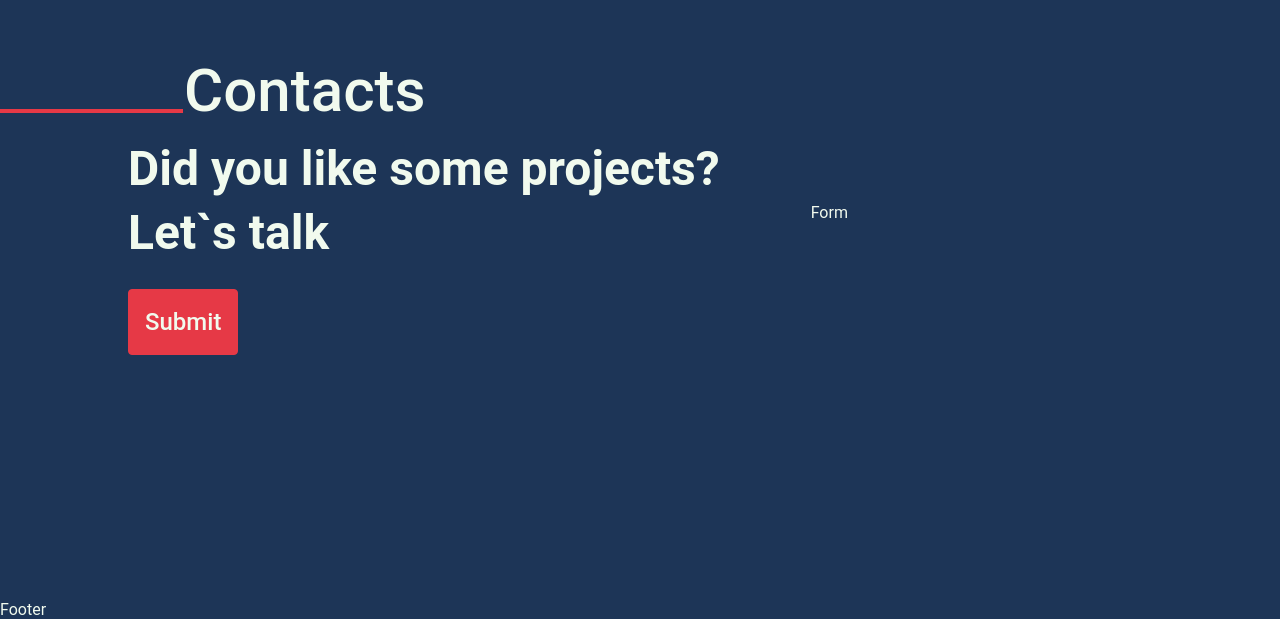
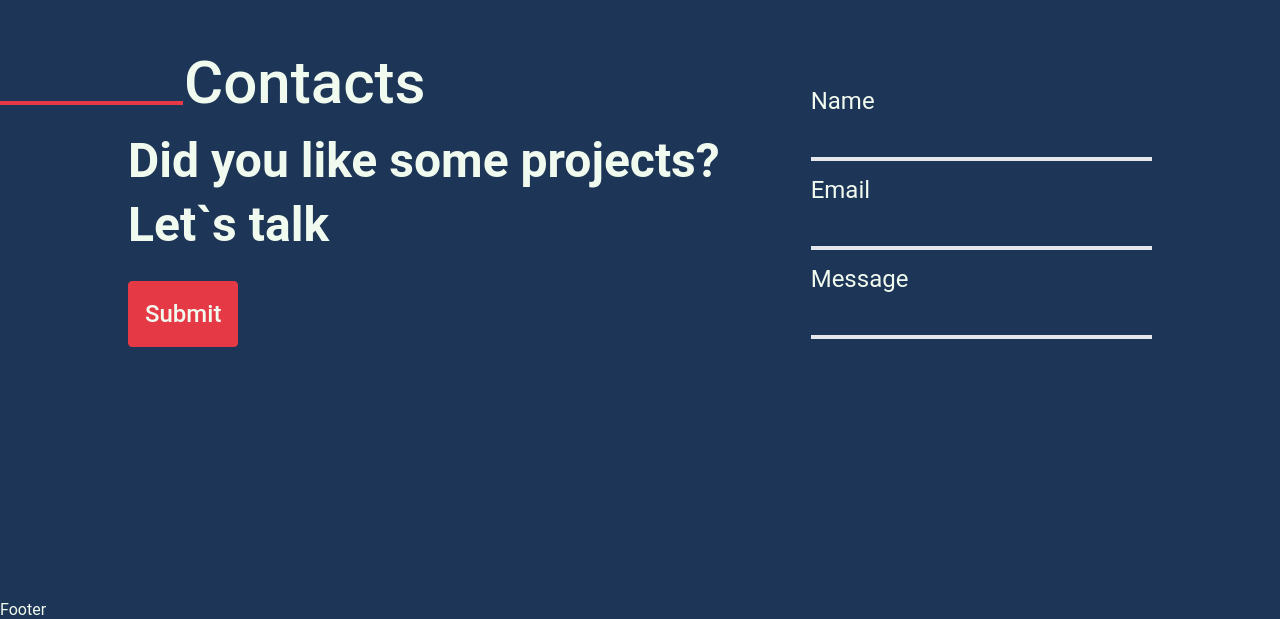
Before and after one commit to Davibarreto11/portifolio, a React (Create React App) app: page / in a window 1280 px wide. Shown: the part 4118-4737 px from the top of the page. Built offline with nearby package versions, Linux system fonts and the light colour scheme.

Commit message:
Contacts

```diff
--- a/src/components/Contacts/index.tsx
+++ b/src/components/Contacts/index.tsx
@@ -5,14 +5,14 @@ import Button from '../Button'
 export const Contacts: React.FC = () => {
   return (
     <div className='w-full flex flex-col items-center md:flex-row md:justify-between'>
-      <div className='flex flex-col items-center md:items-start' >
+      <div className='flex flex-col items-center md:items-start sm:w-2/3' >
         <h3
         className="
         text-2xl
-        md:text-2xl
-        lg:text-4xl
+        md:text-4xl
+        lg:text-5xl
         xl:text-6xl
-        2xl:text-[102px]
+        2xl:text-8xl
         sticky
         before:absolute
         before:h-1
@@ -25,25 +25,31 @@ export const Contacts: React.FC = () => {
         md:before:left-[-225px]
         2xl:before:left-[-260px]
         before:top-10
-        md:before:top-[24px]
-        lg:before:top-[36px]
+        md:before:top-[28px]
+        lg:before:top-[38px]
         xl:before:top-[48px]
         2xl:before:top-[80px]
-        mt-4
+        mt-2
+        sm:mt-0
         mb-6
         "
         >
           Contacts
         </h3>
-        <strong className='font-bold text-3xl md:text-3xl lg:text-4xl xl:text-5xl 2xl:text-[102px]'>Did you like some projects?</strong>
-        <strong className='font-bold text-3xl md:text-3xl lg:text-4xl xl:text-5xl 2xl:text-[102px] mt-4'>Let`s talk</strong>
+        <strong className='font-bold text-xl md:text-2xl lg:text-3xl xl:text-5xl 2xl:text-6xl'>Did you like some projects?</strong>
+        <strong className='font-bold text-2xl md:text-2xl lg:text-3xl xl:text-5xl 2xl:text-6sxl mt-4'>Let`s talk</strong>
 
-        <div className='flex items-center'>
+        <div className='w-full flex items-start justify-center pl-4 sm:pl-0 sm:justify-start'>
           <Button type='red' label='Submit'/>
         </div>
       </div>
-      <div className='w-72 md:w-1/3 2xl: mt-6'>
-        Form
+      <div className='w-full h-1/3 flex flex-col justify-around sm:w-1/3 2xl: mt-6'>
+        <span className='text-base lg:text-xl xl:text-2xl 2xl:text-3xl 2xl:mt-6'>Name</span>
+        <input type="text" className='bg-[#1D3557] border-b-4 text-sm lg:text-lg xl:text-xl 2xl:text-2xl' placeholder=''/>
+        <span className='text-base lg:text-xl xl:text-2xl 2xl:text-3xl 2xl:mt-6'>Email</span>
+        <input type="text" className='bg-[#1D3557] border-b-4 text-sm lg:text-lg xl:text-xl 2xl:text-2xl'/>
+        <span className='text-base lg:text-xl xl:text-2xl 2xl:text-3xl 2xl:mt-6'>Message</span>
+        <input type="text" className='bg-[#1D3557] border-b-4 text-sm lg:text-lg xl:text-xl 2xl:text-2xl'/>
       </div>
     </div>
   )
```
